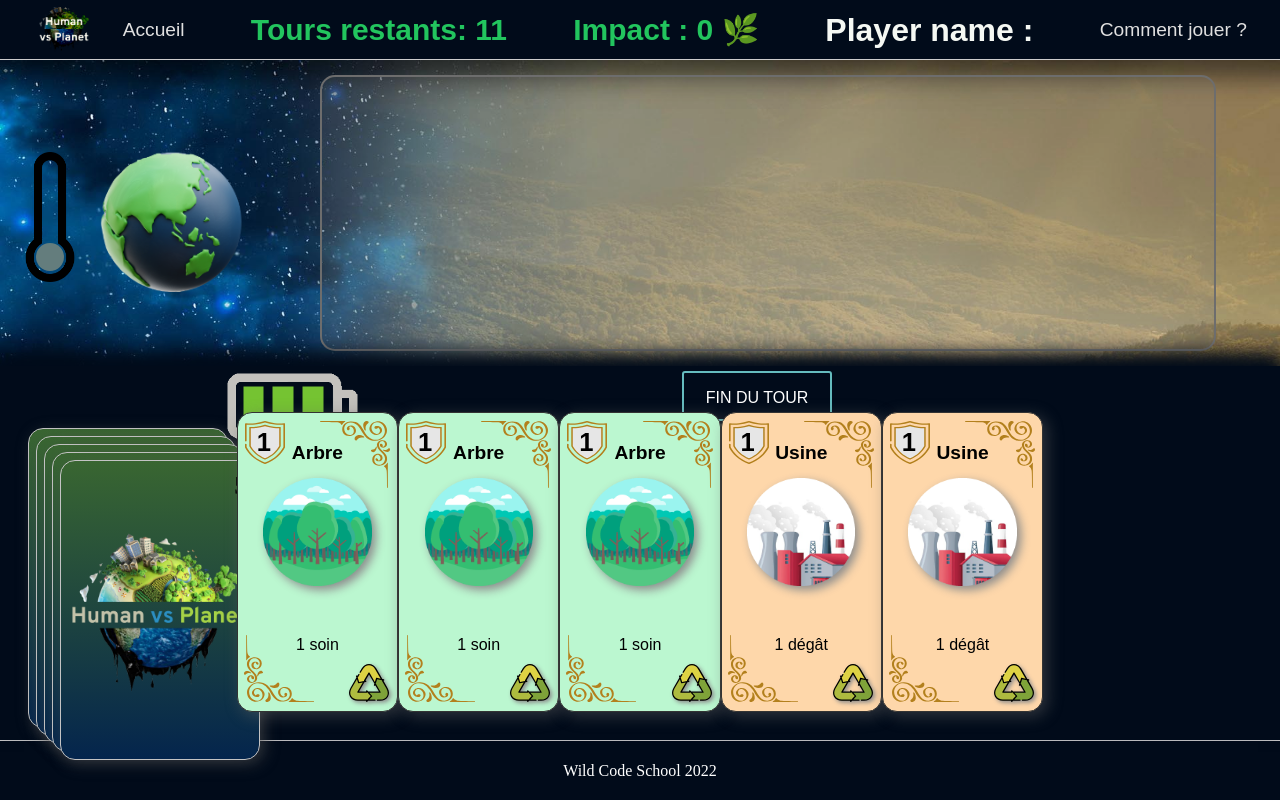
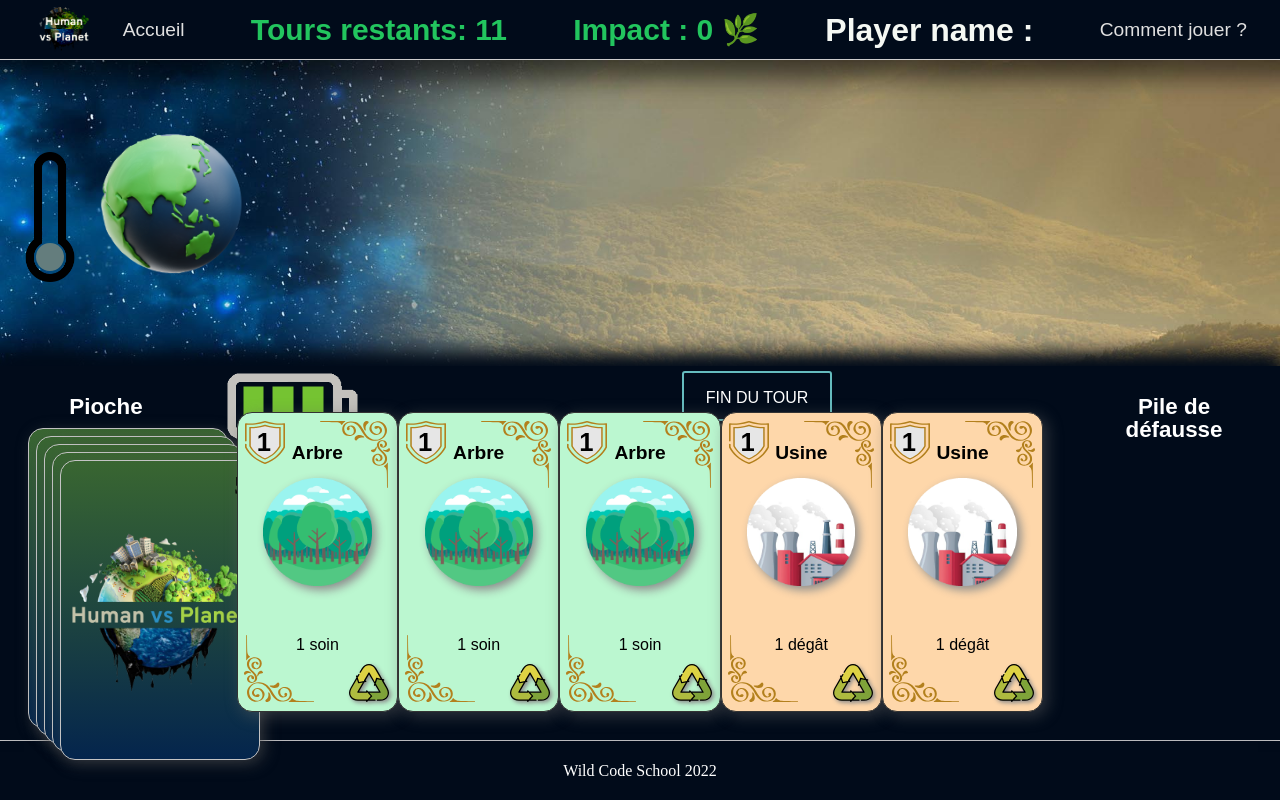
Before and after one commit to Zakari-B/WCS_First_Hackathon, a React (Create React App) app in the folder frontend/: page /Game in a window 1280 px wide. Built offline with nearby package versions, Linux system fonts and the light colour scheme.

Commit message:
earth score animation

```diff
--- a/frontend/src/components/CardListModal.jsx
+++ b/frontend/src/components/CardListModal.jsx
@@ -6,6 +6,7 @@ import "../styles/Elements.scss";
 const CardListModal = ({ title, dataSet, openModal, setOpenModal }) => {
 	return (
 		<>
+		<p className="pioche-txt">{title}</p>
 			<div
 				className={`${openModal}
 				} w-screen h-screen absolute left-0 top-0 right-0 bottom-0 z-50 p-40 flex justify-center align-center cardListModal ${
--- a/frontend/src/components/Earth.jsx
+++ b/frontend/src/components/Earth.jsx
@@ -1,4 +1,4 @@
-import React, { useState, useContext, useEffect } from "react";
+import React, { useState, useContext, useEffect, useRef } from "react";
 import EarthGreen from "../assets/earth_green.png";
 import EarthDead from "../assets/earth_polluted.png";
 import Thermometer from "./Thermometer";
@@ -8,8 +8,34 @@ import EarthHealthContext from "../contexts/EarthHealthContext";
 
 import "../styles/Earth.scss";
 
-const Earth = () => {
+const Earth = ({ healthChange }) => {
   const { hearthHealth } = useContext(EarthHealthContext); // range [-100 +100]
+  const [healthNum, setHealthNum] = useState(healthChange);
+  const [healthClass, setHealthClass] = useState(" ");
+  const doAnim = useRef(true);
+
+  useEffect(() => {
+    setHealthNum(healthChange);
+
+    if (healthChange !== false && doAnim.current) {
+      console.log("OKOK OK");
+      doAnim.current = false;
+
+      if (healthChange > 0) setHealthClass("scoring-green scoring-anim");
+      else setHealthClass("scoring-red scoring-anim");
+
+      setTimeout(() => {
+        setHealthClass("");
+        doAnim.current = true;
+      }, 1800);
+    }
+  }, [healthChange]);
+
+  useEffect(() => {
+    console.log("healthChange", healthChange);
+    console.log("doAnim.current", doAnim.current);
+    console.log("healthClass", healthClass);
+  });
 
   return (
     <>
@@ -21,6 +47,14 @@ const Earth = () => {
       />
       <div className="earthContainer">
         <Thermometer />
+
+        <div className={`scoring ${healthClass}`}>
+          {/* {healthNum} */}
+          {healthNum > 0 && healthNum !== false
+            ? `+${healthNum}`
+            : healthNum.toString()}
+        </div>
+
         <img
           src={EarthNeutral}
           alt="EarthNeutral"
--- a/frontend/src/components/Shop.jsx
+++ b/frontend/src/components/Shop.jsx
@@ -41,7 +41,7 @@ const Shop = ({
   }, [cardsHand, cardsDiscard, cardsDrawPile]);
 
   return (
-    <div className="ShopDiv">
+    <div className={`ShopDiv ${shopOpen ? "ShopDiv-show" : ""}`}>
       {shopOpen
         ? choices &&
           choices.map((card) => (
--- a/frontend/src/pages/Game.jsx
+++ b/frontend/src/pages/Game.jsx
@@ -24,6 +24,7 @@ const Game = () => {
   const [cardsDrawPile, setCardsDrawPile] = useState(
     cardsList.filter((e) => e.isStarterDeck)
   );
+  const [healthChange, setHealthChange] = useState(false);
   const { turn, setTurn } = useContext(TurnContext);
   const { energy, setEnergy } = useContext(EnergyContext);
   const { hearthHealth, setHearthHealth } = useContext(EarthHealthContext);
@@ -167,12 +168,13 @@ OK                   Energie NOK ? Ne pas jouer
   //       IF Turn === 0 => Modal Partie finie, bouton redirect page result
 
   const handlePlay = (e) => {
-    setHearthHealth(
-      hearthHealth +
-        cardsHand
-          .filter((card) => card.selected)
-          .reduce((acc, val) => acc + val.value, 0)
-    );
+    const healthChange = cardsHand
+      .filter((card) => card.selected)
+      .reduce((acc, val) => acc + val.value, 0);
+
+    setHealthChange(healthChange);
+
+    setHearthHealth(hearthHealth + healthChange);
 
     const effectNewCards = [];
     let effectPioche = {};
@@ -298,7 +300,7 @@ OK                   Energie NOK ? Ne pas jouer
         .then((res) => {
           console.log("res", res);
         });
-        setPlayerScore(hearthHealth)
+      setPlayerScore(hearthHealth);
       navigate("/GameOver", { replace: true });
     } else piocheCartes();
   }, [turn]);
@@ -309,7 +311,7 @@ OK                   Energie NOK ? Ne pas jouer
       <div className="GameContainer">
         <div className="GameContainerUpper">
           <div className="EarthContainer">
-            <Earth />
+            <Earth healthChange={healthChange}/>
           </div>
 
           <div className="ShopContainer">
--- a/frontend/src/styles/Earth.scss
+++ b/frontend/src/styles/Earth.scss
@@ -6,7 +6,7 @@
 
   .earthImg {
     position: absolute;
-    top: 10%;
+    top: 0%;
     left: 44%;
   }
 
@@ -26,4 +26,45 @@
   //   left: 29%;
   //   width: 200%;
   // }
+
+  @keyframes score-animation {
+    0% {
+      transform: translateY(500%);
+      filter: opacity(0);
+    }
+    33% {
+      filter: opacity(1);
+    }
+    66% {
+      filter: opacity(1);
+    }
+    100% {
+      transform: translateY(0%);
+      filter: opacity(0);
+    }
+  }
+
+  .scoring {
+    position: absolute;
+    left: 150%;
+    top: 20%;
+    font-weight: bold;
+    font-size: 30px;
+    font-family: var(--font-family-text);
+    z-index: 5;
+    filter:opacity(0)
+  }
+
+  .scoring-anim {
+    animation: score-animation 1.5s ease-in-out;
+    animation-fill-mode: both;
+  }
+
+  .scoring-green {
+    color: green;
+  }
+
+  .scoring-red {
+    color: red;
+  }
 }
--- a/frontend/src/styles/Game.scss
+++ b/frontend/src/styles/Game.scss
@@ -66,6 +66,23 @@
     background-color: rgba(119, 119, 119, 0.2);
     border: 2px solid rgb(109, 109, 109);
     border-radius: 15px;
+    filter: opacity(0);
+    transition: 0.3s filter ease-in-out;
+}
+
+.ShopDiv::before{
+    content:"select a new card...";
+    position:absolute;
+    top:0;
+    margin-top: 2.0vh;
+    font-size: 3.2vh;
+    font-weight: bold;
+    font-family: var(--font-family-text);
+    color:#444444
+}
+
+.ShopDiv-show {
+    filter: opacity(1);
 }
 
 .ShopCard {
```
Also changed, not shown: 1 other file (tests, documents, lock files or other folders).
